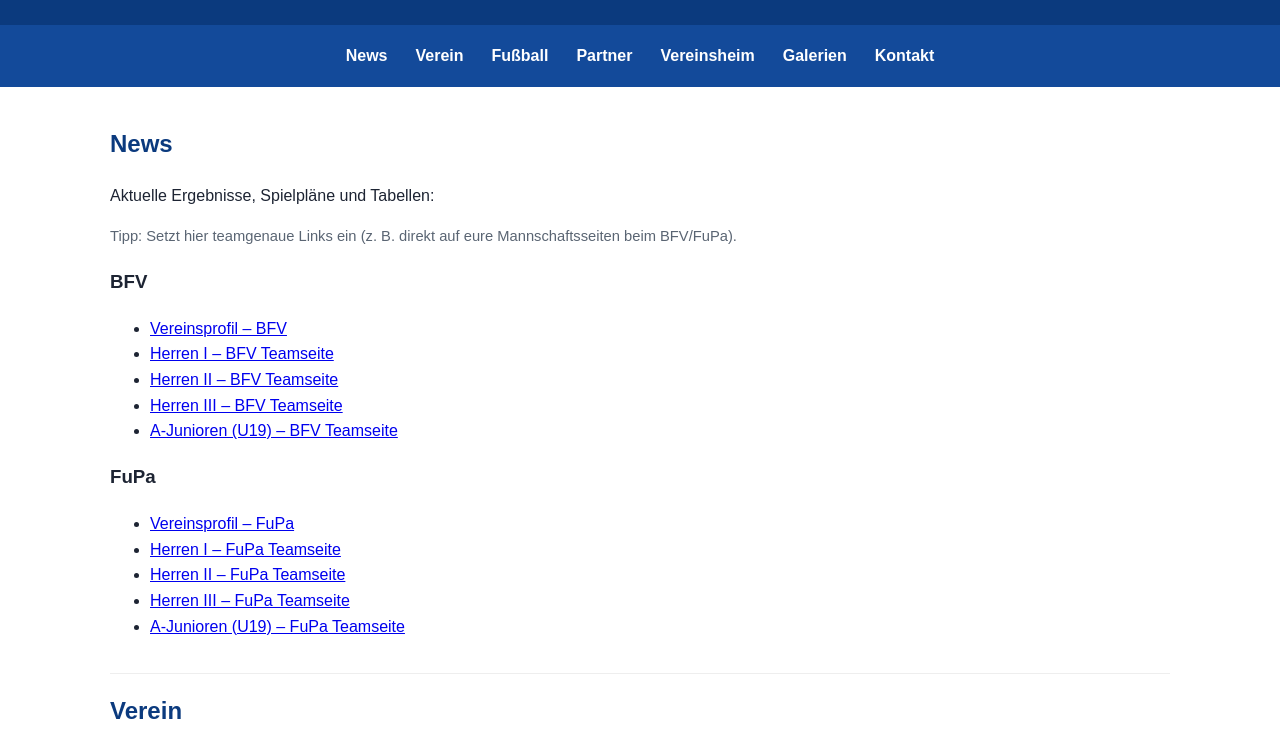
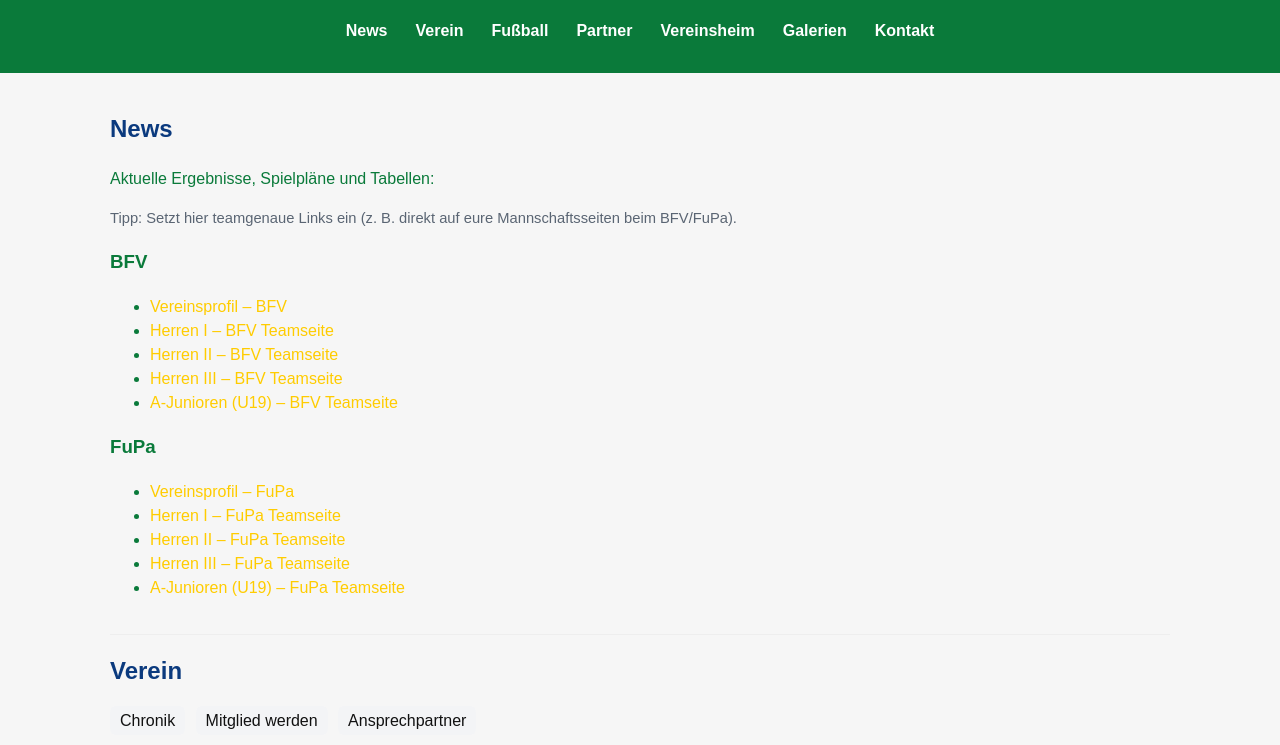
Before and after one commit to serkan1276/fc-fatih-website-, a plain HTML site: page index.html in a window 1280 px wide. Shown: the part 107-852 px from the top of the page. Drawn offline with Linux system fonts and the light colour scheme.

Commit message:
index.html aktualisieren

```diff
--- a/index.html
+++ b/index.html
@@ -44,6 +44,29 @@
     .subnav{margin:.5rem 0 1rem}
     .subnav a{font-weight:normal;background:#f3f4f6;color:#111;padding:6px 10px;border-radius:6px;margin-right:6px;text-decoration:none}
     .subnav a:hover{background:#e5e7eb}
+  </style>
+</head>
+<!-- vorhandenes -->
+  <meta charset="utf-8">
+  <title>FC Fatih Ingolstadt</title>
+
+  <!-- eigene Farben -->
+  <style>
+    :root{
+      --primär: #0a7a3a;   /* Vereins-Grün */
+      --sekundär: #ffffff; /* Text */
+      --link: #ffcc00;     /* Linkfarbe */
+    }
+    body{
+      background: #f6f6f6;
+      color: var(--primär);
+      font-family: Arial, Helvetica, sans-serif;
+      line-height: 1.5;
+    }
+    header, nav { background: var(--primär); color: var(--sekundär); padding: 12px; }
+    a { color: var(--link); text-decoration: none; }
+    a:hover { text-decoration: underline; }
+    .news { background: white; padding: 12px; border-radius: 6px; box-shadow: 0 1px 3px rgba(0,0,0,0.08); }
   </style>
 </head>
 <body>
```
